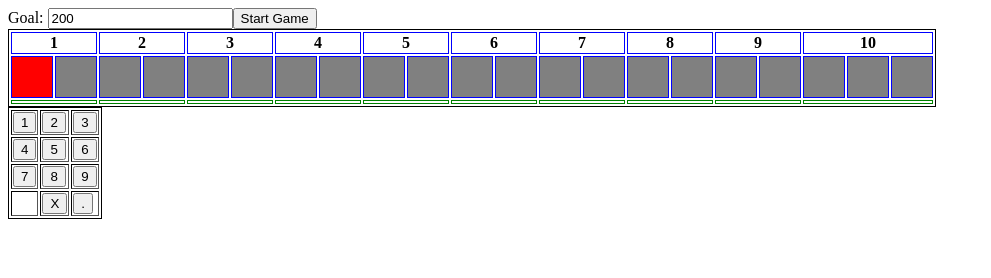
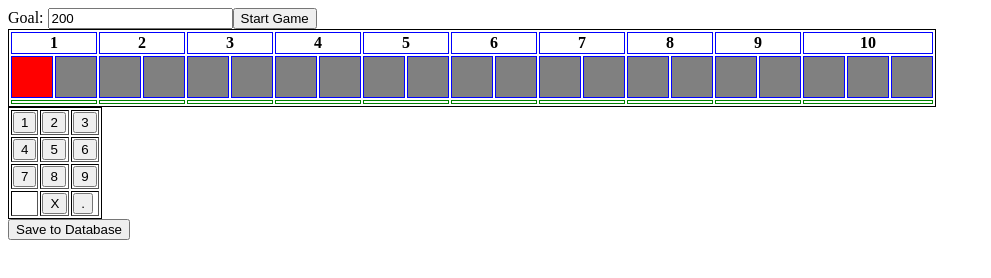
Before and after one commit to mal10c/gutter-calc, a website: page app/index.html in a window 1280 px wide. Shown: the whole page, without its empty margins (0-991 px from the left). Drawn offline with Linux system fonts and the light colour scheme.

Commit message:
Included a button to save to the database, the button doesn't do anything yet though.

```diff
--- a/app/index.html
+++ b/app/index.html
@@ -83,6 +83,8 @@
 			</tr>
 		</table>
 
+		<button type="button" id="cmd_saveToDB">Save to Database</button>
+
 	</body>
 
 </html>
```
